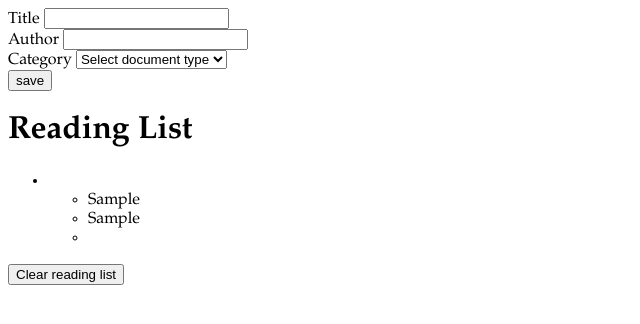
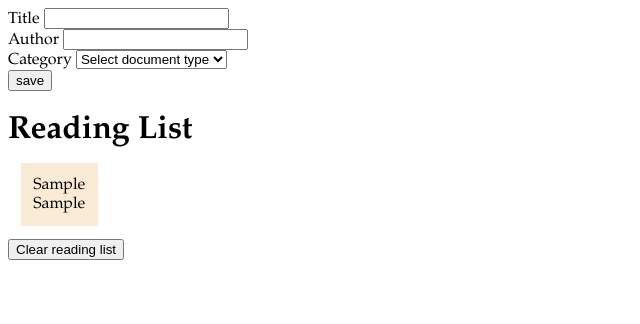
Before and after one commit to crabbit-git/ccl31-js_events, a plain HTML site: page index.html in a window 1280 px wide. Both pictures are taken after typing "Sample", "Sample" into the empty fields and a click on the input "save". Shown: the whole page, without its empty margins (0-640 px from the left). Drawn offline with Linux system fonts and the light colour scheme.

Commit message:
Some basic CSS

```diff
--- a/css/main.css
+++ b/css/main.css
@@ -1,3 +1,23 @@
 body {
   font-family: Palatino;
 }
+
+h1 {
+  margin-bottom: 0;
+}
+
+ul {
+  list-style-type: none;
+  margin: 0;
+  padding: 1%;
+}
+
+#reading-list {
+  padding: 0;
+  display: flex;
+}
+
+#reading-list>ul {
+  background-color: antiquewhite;
+  margin: 1%;
+}
--- a/js/app.js
+++ b/js/app.js
@@ -6,25 +6,25 @@ document.addEventListener('DOMContentLoaded', () => {
   categoryDefault.textContent = 'Select document type';
   const readingList = document.querySelector('#reading-list');
 
-
   const handleFormSubmit = (event) => {
     event.preventDefault();
-    const documentWrapper = document.createElement('li');
-    readingList.appendChild(documentWrapper);
-    const submitResults = document.createElement('ul');
-    readingList.appendChild(submitResults);
+    const newDocument = document.createElement('li');
+    readingList.appendChild(newDocument);
+    const documentProperties = document.createElement('ul');
+    documentProperties.classList.add('document');
+    readingList.appendChild(documentProperties);
 
-    const bookTitle = document.createElement('li');
-    bookTitle.textContent = event.target.title.value;
-    submitResults.appendChild(bookTitle);
+    const documentTitle = document.createElement('li');
+    documentTitle.textContent = event.target.title.value;
+    documentProperties.appendChild(documentTitle);
 
-    const bookAuthor = document.createElement('li');
-    bookAuthor.textContent = event.target.author.value
-    submitResults.appendChild(bookAuthor);
+    const documentAuthor = document.createElement('li');
+    documentAuthor.textContent = event.target.author.value
+    documentProperties.appendChild(documentAuthor);
 
-    const bookCategory = document.createElement('li');
-    bookCategory.textContent = event.target.category.value
-    submitResults.appendChild(bookCategory);
+    const documentCategory = document.createElement('li');
+    documentCategory.textContent = event.target.category.value
+    documentProperties.appendChild(documentCategory);
 
     form.reset();
   };
```
